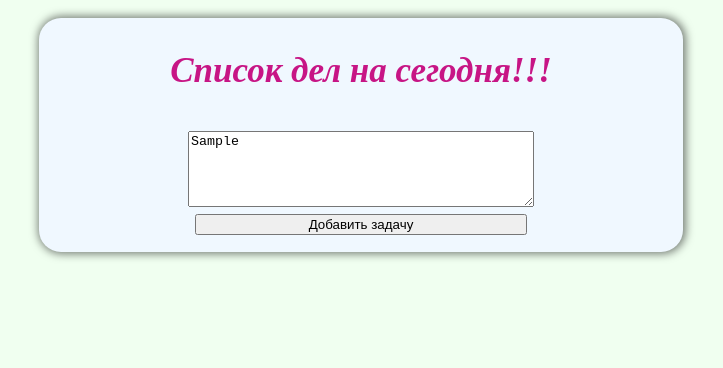
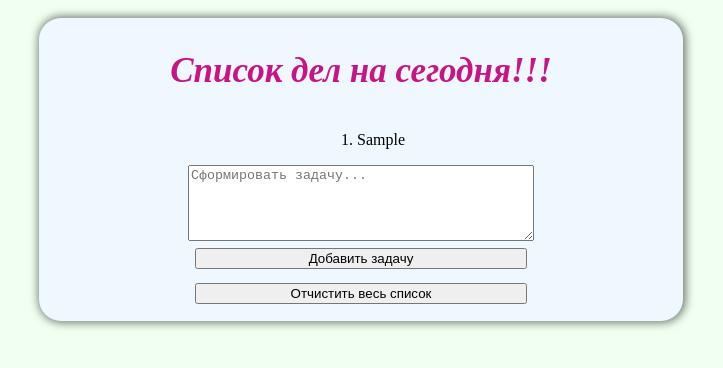
Before and after one commit to Floyd-88/checklist_vue, a Vue app: page / in a window 1280 px wide. Both pictures are taken after typing "Sample" into the empty fields and a click on the button "Добавить задачу". Shown: the top 368 px of the page, without its empty margins (279-1002 px from the left). Built offline with nearby package versions, Linux system fonts and the light colour scheme.

Commit message:
addTask, localstorage

```diff
--- a/src/App.vue
+++ b/src/App.vue
@@ -5,13 +5,16 @@
         <h1 class="checklist_header_title">Список дел на сегодня!!!</h1>
       </div>
       <div class="checklist_list">
-        <ol class="checklist_list_ul">
-<!--          <li class="checklist_list_li"></li>-->
+        <ol class="checklist_list_ul" i-if="tasks">
+          <li class="checklist_list_li" v-for="(elem, index) in tasks" :key="index">
+            {{elem}}
+          </li>
         </ol>
       </div>
       <div class="checklist_text">
-      <textarea class="checklist_text_textarea" placeholder="Сформировать задачу..."></textarea>
-        <button class="checklist_text_btn">Добавить задачу</button>
+      <textarea v-model="task" @keydown.enter.prevent.exact="addTask" class="checklist_text_textarea" placeholder="Сформировать задачу..."></textarea>
+        <button @click="addTask" class="checklist_text_btn">Добавить задачу</button>
+        <button @click="removeAllTasks" class="checklist_text_btn">Отчистить весь список</button>
       </div>
     </div>
   </div>
@@ -25,8 +28,30 @@
 export default {
   data() {
     return {
+      task: "",
+      tasks: [],
+    }
+  },
+  created() {
+    let storage = localStorage.getItem("taskStorage");
+    if(storage) {
+     this.tasks = JSON.parse(storage)
+    }
+  },
 
-    }
+  methods: {
+    addTask: function () {
+      this.tasks.push(this.task);
+      localStorage.setItem("taskStorage", JSON.stringify(this.tasks))
+      // localStorage.setItem(this.task, 'taskStorage')
+      this.task = "";
+    },
+
+    removeAllTasks: function () {
+      this.tasks = [];
+      localStorage.removeItem('taskStorage')
+    },
+
   }
 
 }
```
